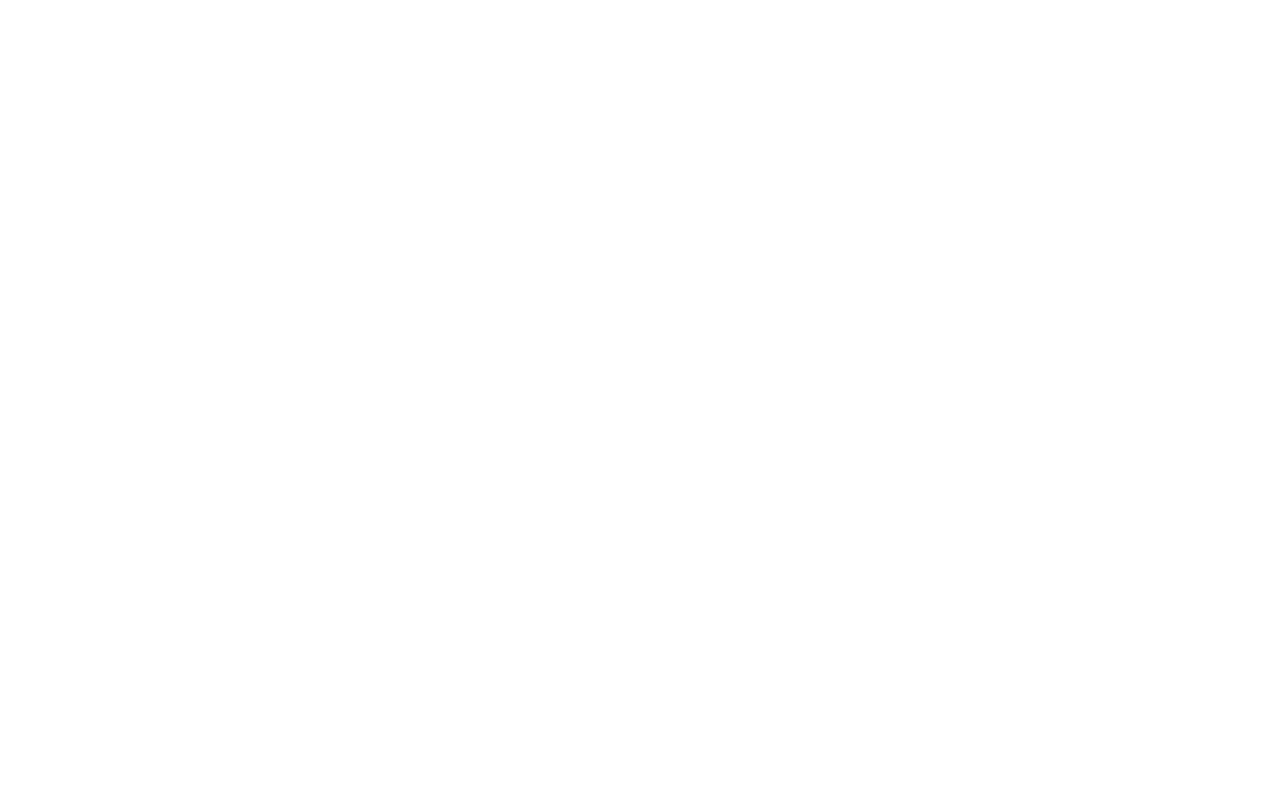
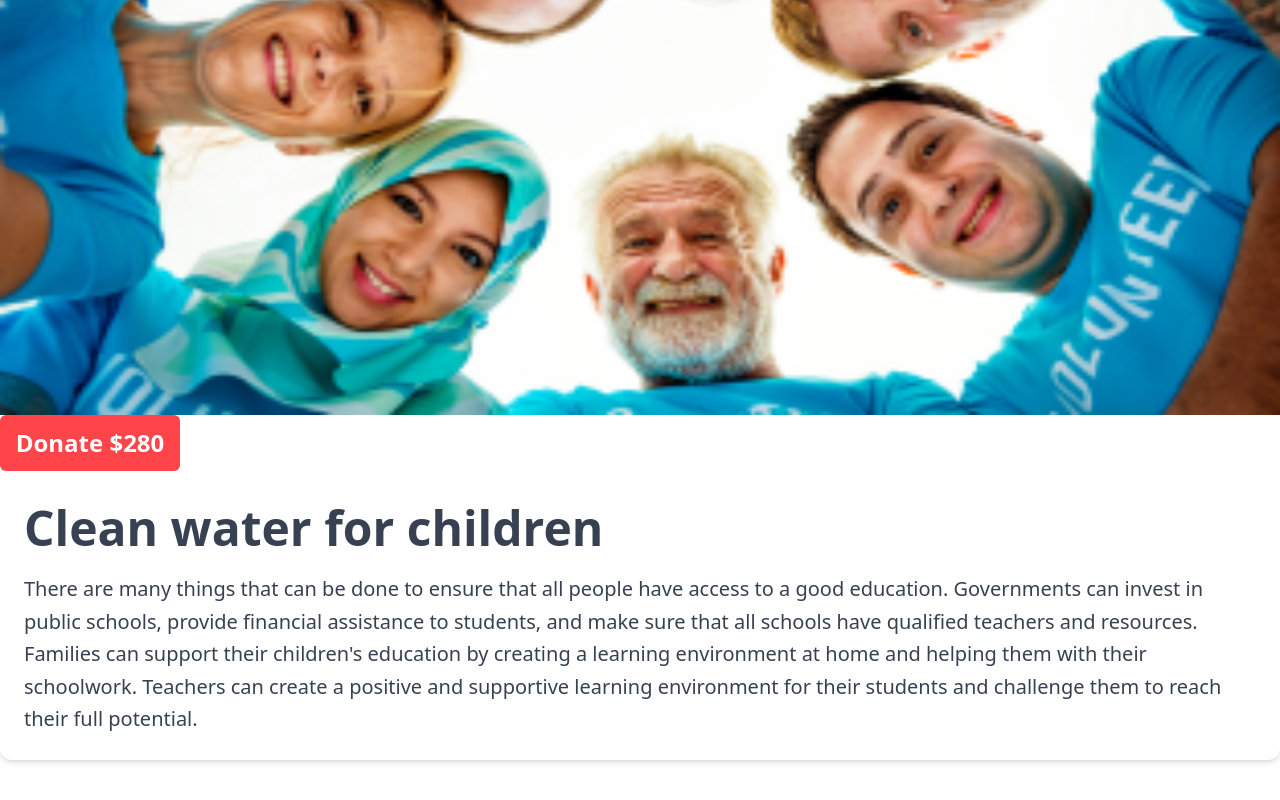
Before and after one commit to sanjidatanha09/Donation-Campaign, a React (Vite) app: page /phones/1 in a window 1280 px wide. Before the commit this address had no page. Shown: the part 453-1253 px from the top of the page. Before the commit the page ends 800 px from the top, so only its background shows below. Built offline with nearby package versions, Linux system fonts and the light colour scheme.

Commit message:
install sweetalert

```diff
--- a/package.json
+++ b/package.json
@@ -12,7 +12,8 @@
   "dependencies": {
     "react": "^18.2.0",
     "react-dom": "^18.2.0",
-    "react-router-dom": "^6.16.0"
+    "react-router-dom": "^6.16.0",
+    "sweetalert": "^2.1.2"
   },
   "devDependencies": {
     "@types/react": "^18.2.15",
--- a/public/phones.json
+++ b/public/phones.json
@@ -5,7 +5,10 @@
     "card_title": "Health",
     "card_description": "Clean water for children",
     "bg_color": "#F87147",
-    "text_color": "#F87147"
+    "text_color": "#F87147",
+    "Category_description":"There are many things that can be done to ensure that all people have access to a good education. Governments can invest in public schools, provide financial assistance to students, and make sure that all schools have qualified teachers and resources. Families can support their children's education by creating a learning environment at home and helping them with their schoolwork. Teachers can create a positive and supportive learning environment for their students and challenge them to reach their full potential.",
+    "category_price":"280"
+
   },
   {
     "id": "2",
@@ -13,7 +16,9 @@
     "card_title": "Education",
     "card_description": "Good education",
     "bg_color": "",
-    "text_color": ""
+    "text_color": "",
+    "Category_description": "There are many things that can be done to ensure that all people have access to a good education. Governments can invest in public schools, provide financial assistance to students, and make sure that all schools have qualified teachers and resources. Families can support their children's education by creating a learning environment at home and helping them with their schoolwork. Teachers can create a positive and supportive learning environment for their students and challenge them to reach their full potential.",
+    "category_price": "290"
   },
   {
     "id": "3",
--- a/src/Layout/MainLaoyout.jsx
+++ b/src/Layout/MainLaoyout.jsx
@@ -5,7 +5,9 @@ const MainLaoyout = () => {
     return (
         <div className="max-w-[425px] md:max-w-[768px] lg:max-w-[1300px]   mx-auto">
            <Navbar></Navbar>
-            <Outlet></Outlet>
+            <div className="py-10">
+                <Outlet></Outlet>
+            </div>
         </div>
     );
 };
--- /dev/null
+++ b/src/Pages/CardDonate2/Card3.jsx
@@ -0,0 +1,56 @@
+import React from 'react';
+
+const Card3 = ({phone}) => {
+    const { id, card_title, card_description, bg_color, text_color, image, Category_description, category_price } = phone || {}
+
+    const handleAddToDonation= () =>{
+        const addeddonationArray =[];
+        const donationItem = JSON.parse(localStorage.getItem('donation'))
+        if (!donationItem){
+            addeddonationArray.push(phone)
+            localStorage.setItem('donation',JSON.stringify(addeddonationArray))
+            swa
+        }
+        else{
+            const isExits = donationItem.find(phone=>phone.id ===id)
+
+            if(!isExits){
+
+                addeddonationArray.push(...donationItem, phone)
+                localStorage.setItem('donation', JSON.stringify(addeddonationArray))
+                alert("added");
+
+            }
+            else{
+
+            }
+
+
+
+        }
+    }
+
+    return (
+        <div>
+            <div className="relative flex w-full flex-col rounded-xl bg-white bg-clip-border text-gray-700 shadow-md">
+                <div className="relative   m-0 overflow-hidden rounded-none bg-transparent bg-clip-border text-gray-700 shadow-none">
+                    <img className='w-full h-[700px]' src={image}/>
+                    <div>
+                        <button onClick={handleAddToDonation} className="btn bg-[#FF444A] text-white rounded-md w-[180px] p-3 text-2xl text-center font-bold">Donate ${category_price}</button>
+                    </div>
+                </div>
+                <div className="p-6">
+                    <h4 className="block font-sans text-5xl font-semibold leading-snug tracking-normal text-blue-gray-900 antialiased">
+                        {card_description}
+                    </h4>
+                    <p className="mt-3 block font-sans text-xl font-normal leading-relaxed text-gray-700 antialiased">{Category_description}
+
+                    </p>
+                </div>
+
+            </div>
+        </div>
+    );
+};
+
+export default Card3;
--- /dev/null
+++ b/src/Pages/CardDonate2/CardDonate2.jsx
@@ -0,0 +1,32 @@
+import React, { useEffect, useState } from 'react';
+import { useLoaderData, useParams } from 'react-router-dom';
+import Card3 from './Card3';
+
+const CardDonate2 = () => {
+    const [phone,setPhone] =useState()
+
+
+    const {id} = useParams()
+
+
+    const phones = useLoaderData()
+
+
+    useEffect(()=>{
+        const findPhone = phones?.find((phone) => phone.id === id);
+
+        setPhone(findPhone);
+
+    }, [id, phones])
+
+    return (
+        <div>
+            <Card3 phone={phone}>
+
+            </Card3>
+
+        </div>
+    );
+};
+
+export default CardDonate2;
--- a/src/Router/Route.jsx
+++ b/src/Router/Route.jsx
@@ -4,6 +4,7 @@ import Home from "../Pages/Home/Home";
 import Donation from "../Pages/Donation/Donation";
 import Statistics from "../Pages/Statistics/Statistics";
 import ErrorPage from "../Pages/ErrorPage/ErrorPage";
+import CardDonate2 from "../Pages/CardDonate2/CardDonate2";
 
 
 const myCreatedRoute =  createBrowserRouter([
@@ -24,6 +25,11 @@ const myCreatedRoute =  createBrowserRouter([
             {
                 path: "/statistics",
                 element: <Statistics></Statistics>
+            },
+            {
+                path: "/phones/:id",
+                element:<CardDonate2></CardDonate2>,
+                loader:()=>fetch('/public/phones.json')
             }
         ]
     }
```
Also changed, not shown: 1 other file (tests, documents, lock files or other folders).
